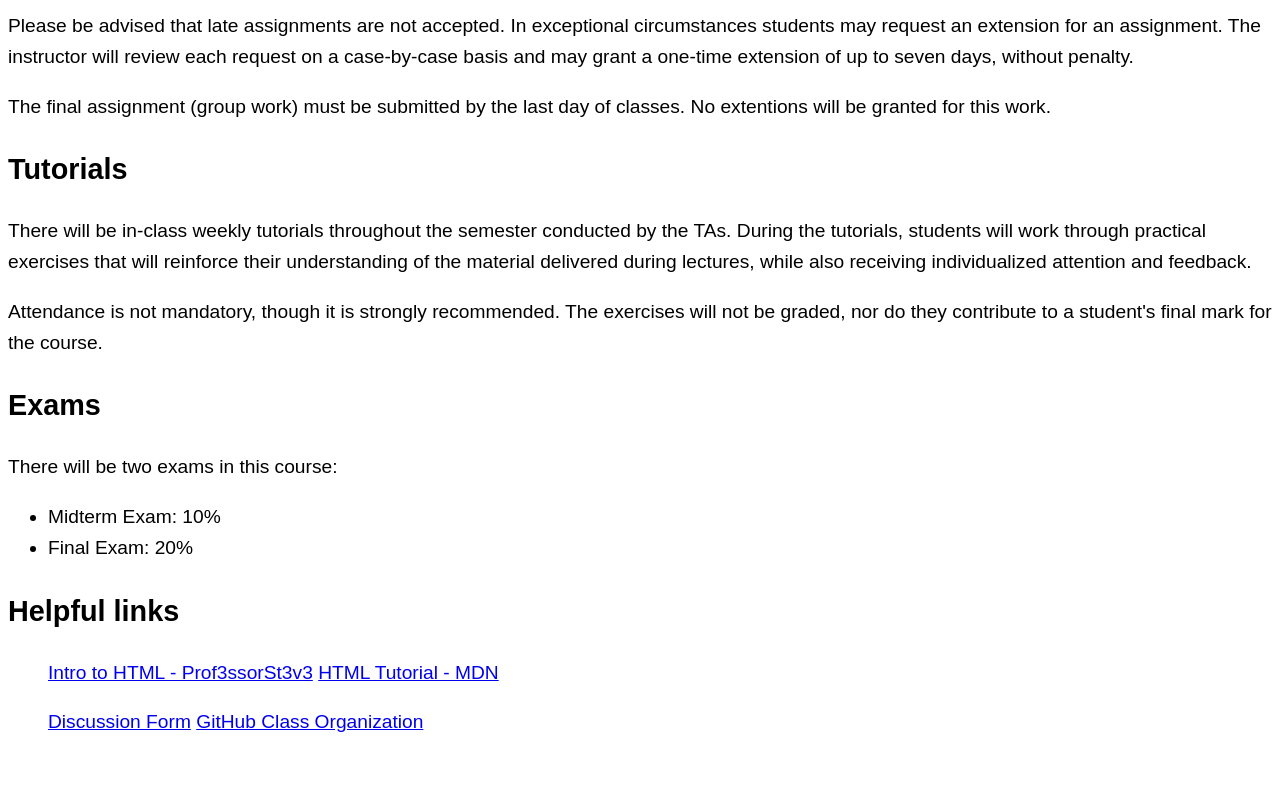
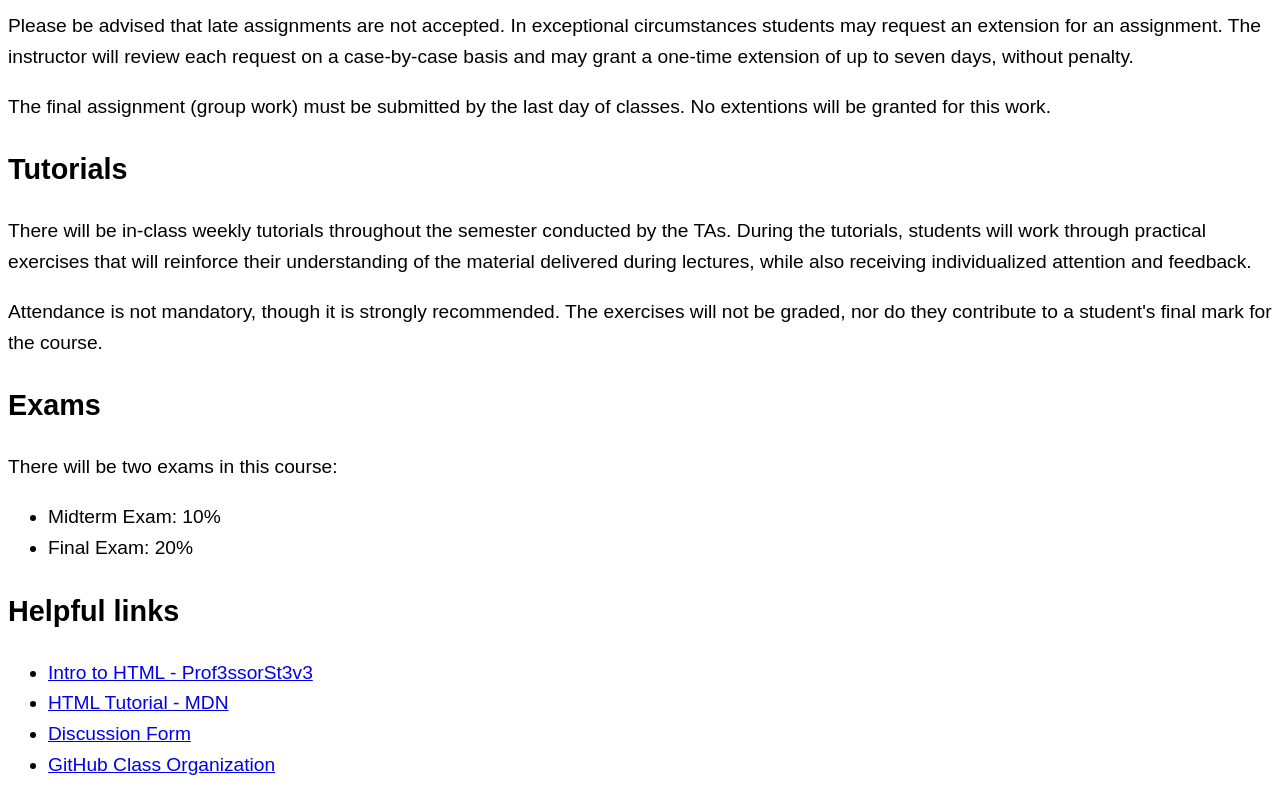
Before and after one commit to irm1005-itec1005-fall-2023/tutorial-exercise-01-Otherstrange, a plain HTML site: page index.html in a window 1280 px wide. Shown: the part 704-1504 px from the top of the page. Before the commit the page ends 1461 px from the top, so only its background shows below. Drawn offline with Linux system fonts and the light colour scheme.

Commit message:
another fix to the links

```diff
--- a/index.html
+++ b/index.html
@@ -87,13 +87,13 @@
     <h2>Helpful links</h2>
 
     <ul>
-    <a href="https://www.youtube.com/watch?v=KUmuiqV1xME&list=PLyuRouwmQCjncCz8JChyPNRBvm2ONGYa2Intro"> Intro to HTML - Prof3ssorSt3v3</a>
+    <li><a href="https://www.youtube.com/watch?v=KUmuiqV1xME&list=PLyuRouwmQCjncCz8JChyPNRBvm2ONGYa2Intro">Intro to HTML - Prof3ssorSt3v3</a></li>
 
-    <a href="https://developer.mozilla.org/en-US/docs/Learn/">HTML Tutorial - MDN</a>
+    <li><a href="https://developer.mozilla.org/en-US/docs/Learn/">HTML Tutorial - MDN</a></li>
 
-    <p><a href="https://github.com/orgs/irm1005-itec1005-fall-2023/discussions">Discussion Form</a>
+    <li><a href="https://github.com/orgs/irm1005-itec1005-fall-2023/discussions">Discussion Form</a></li>
 
-    <a href="https://github.com/irm1005-itec1005-fall-2023">GitHub Class Organization</a>
+    <li><a href="https://github.com/irm1005-itec1005-fall-2023">GitHub Class Organization</a></li>
 
     </ul>
   </body>
```
